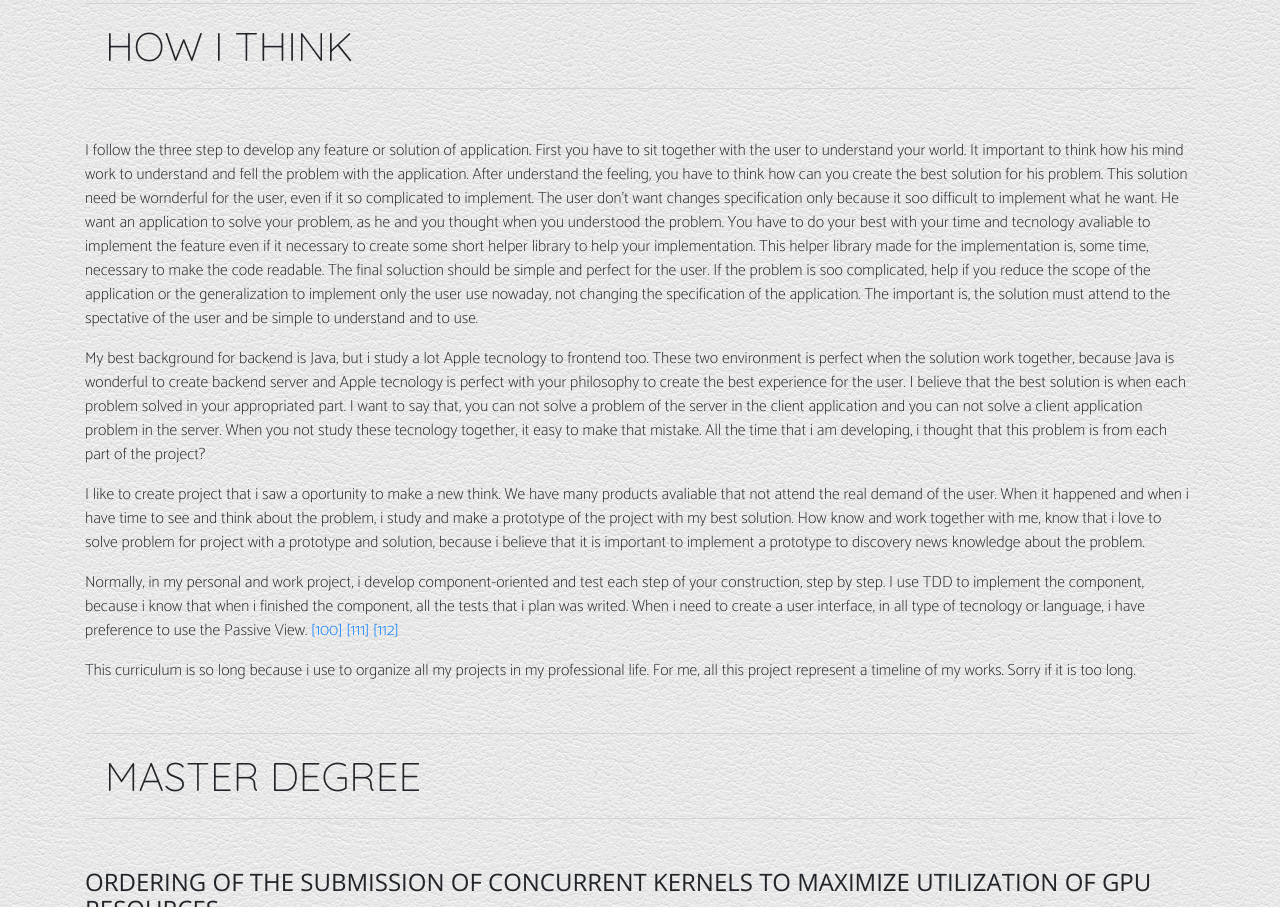
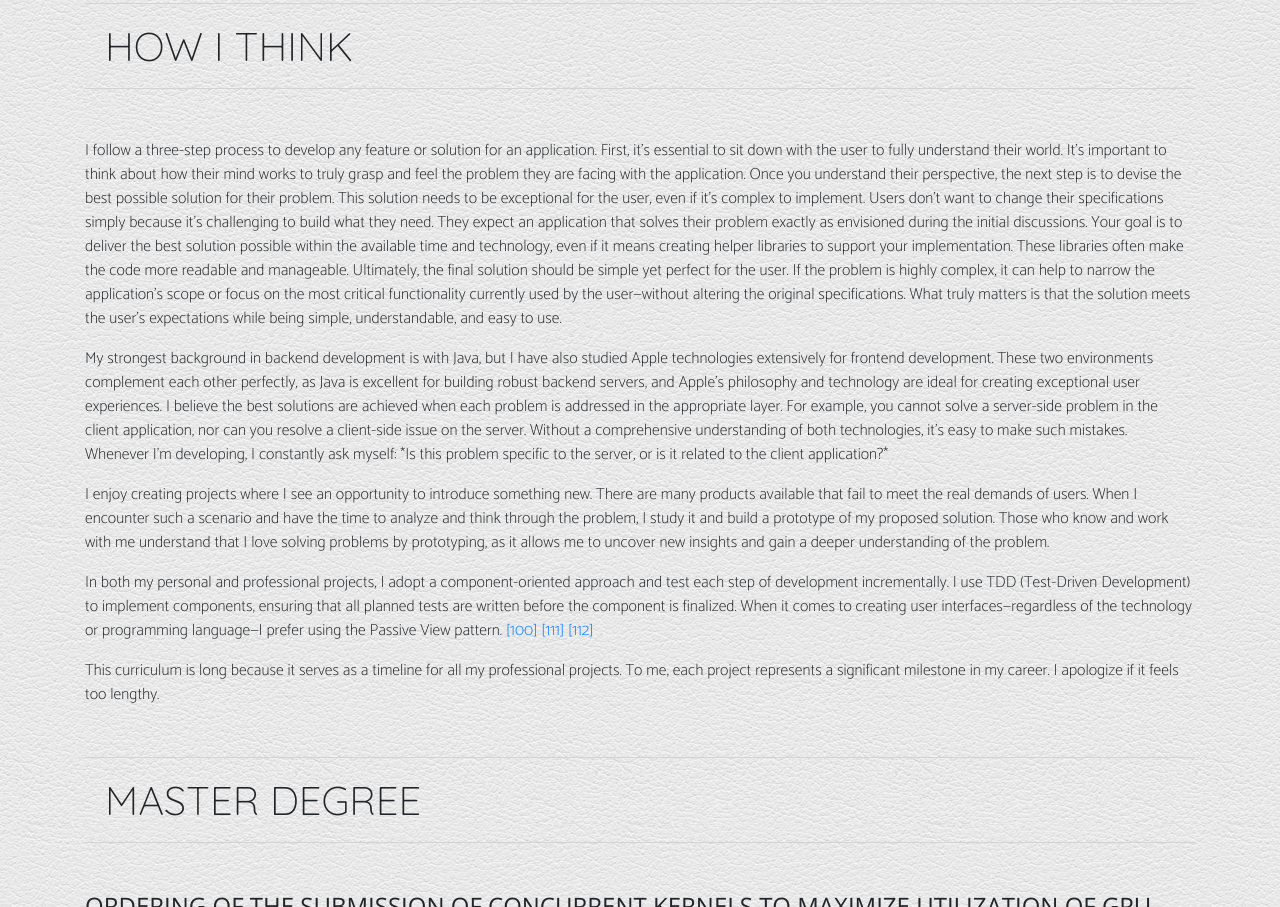
Before and after one commit to bernardobreder/bernardobreder.github.io, a plain HTML site: page index.html in a window 1280 px wide. Shown: the part 976-1883 px from the top of the page. Drawn offline with nearby package versions, Linux system fonts and the light colour scheme.

Commit message:
Update index.html

```diff
--- a/index.html
+++ b/index.html
@@ -138,14 +138,14 @@ This version includes all the work and projects registered under my name, along
                             <a href="https://www.linkedin.com/in/bbreder/">https://www.linkedin.com/in/bbreder</a>
                         </dd>
 
-                        <dt class="col-sm-3">Graduation</dt>
-                        <dd class="col-sm-9">UFF - Ciência da Computação
+                        <dt class="col-sm-3">Bachelor's Degree</dt>
+                        <dd class="col-sm-9">UFF - Computer Science
                             <a class="medium" href="http://www.ic.uff.br/index.php/en-GB/">[8]</a>
                             <a class="medium" href="pub/graduation.pdf">[1]</a>
                         </dd>
 
-                        <dt class="col-sm-3">Master degree</dt>
-                        <dd class="col-sm-9">UFF - Ciência da Computação
+                        <dt class="col-sm-3">Master's Degree</dt>
+                        <dd class="col-sm-9">UFF - Computer Science
                             <a class="medium" href="http://www.ic.uff.br/index.php/en-GB/">[8]</a>
                             <a class="medium" href="pub/master.pdf">[3]</a>
                         </dd>
@@ -183,40 +183,41 @@ This version includes all the work and projects registered under my name, along
         <section class="how-i-think medium">
             <div class="break-page"></div>
             <h1 id="how-i-think">How I Think</h1>
-            <p>I follow the three step to develop any feature or solution of application. First you have to sit together with
-                the user to understand your world. It important to think how his mind work to understand and fell the problem
-                with the application. After understand the feeling, you have to think how can you create the best solution
-                for his problem. This solution need be wornderful for the user, even if it so complicated to implement. The
-                user don't want changes specification only because it soo difficult to implement what he want. He want an
-                application to solve your problem, as he and you thought when you understood the problem. You have to do
-                your best with your time and tecnology avaliable to implement the feature even if it necessary to create
-                some short helper library to help your implementation. This helper library made for the implementation is,
-                some time, necessary to make the code readable. The final soluction should be simple and perfect for the
-                user. If the problem is soo complicated, help if you reduce the scope of the application or the generalization
-                to implement only the user use nowaday, not changing the specification of the application. The important
-                is, the solution must attend to the spectative of the user and be simple to understand and to use.
-            </p>
-            <p>My best background for backend is Java, but i study a lot Apple tecnology to frontend too. These two environment
-                is perfect when the solution work together, because Java is wonderful to create backend server and Apple
-                tecnology is perfect with your philosophy to create the best experience for the user. I believe that the
-                best solution is when each problem solved in your appropriated part. I want to say that, you can not solve
-                a problem of the server in the client application and you can not solve a client application problem in the
-                server. When you not study these tecnology together, it easy to make that mistake. All the time that i am
-                developing, i thought that this problem is from each part of the project?</p>
-            <p>I like to create project that i saw a oportunity to make a new think. We have many products avaliable that not
-                attend the real demand of the user. When it happened and when i have time to see and think about the problem,
-                i study and make a prototype of the project with my best solution. How know and work together with me, know
-                that i love to solve problem for project with a prototype and solution, because i believe that it is important
-                to implement a prototype to discovery news knowledge about the problem.</p>
-            <p>Normally, in my personal and work project, i develop component-oriented and test each step of your construction,
-                step by step. I use TDD to implement the component, because i know that when i finished the component, all
-                the tests that i plan was writed. When i need to create a user interface, in all type of tecnology or language,
-                i have preference to use the Passive View.
-                <a href="https://martinfowler.com/eaaDev/uiArchs.html">[100]</a>
-                <a href="https://martinfowler.com/eaaDev/PassiveScreen.html">[111]</a>
-                <a href="http://www.dreamincode.net/forums/topic/353210-swing-passive-model-view-presenter-in-5-minutes/">[112]</a>
-                <p>This curriculum is so long because i use to organize all my projects in my professional life. For me, all
-                    this project represent a timeline of my works. Sorry if it is too long.</p>
+            <p>I follow a three-step process to develop any feature or solution for an application. First, it’s essential to sit
+    down with the user to fully understand their world. It’s important to think about how their mind works to truly
+    grasp and feel the problem they are facing with the application. Once you understand their perspective, the next
+    step is to devise the best possible solution for their problem. This solution needs to be exceptional for the user,
+    even if it’s complex to implement. Users don’t want to change their specifications simply because it’s challenging
+    to build what they need. They expect an application that solves their problem exactly as envisioned during the
+    initial discussions. Your goal is to deliver the best solution possible within the available time and technology,
+    even if it means creating helper libraries to support your implementation. These libraries often make the code more
+    readable and manageable. Ultimately, the final solution should be simple yet perfect for the user. If the problem is
+    highly complex, it can help to narrow the application’s scope or focus on the most critical functionality currently
+    used by the user—without altering the original specifications. What truly matters is that the solution meets the
+    user’s expectations while being simple, understandable, and easy to use.</p>
+<p>My strongest background in backend development is with Java, but I have also studied Apple technologies extensively
+    for frontend development. These two environments complement each other perfectly, as Java is excellent for building
+    robust backend servers, and Apple’s philosophy and technology are ideal for creating exceptional user experiences. I
+    believe the best solutions are achieved when each problem is addressed in the appropriate layer. For example, you
+    cannot solve a server-side problem in the client application, nor can you resolve a client-side issue on the server.
+    Without a comprehensive understanding of both technologies, it’s easy to make such mistakes. Whenever I’m
+    developing, I constantly ask myself: *Is this problem specific to the server, or is it related to the client
+    application?*</p>
+<p>I enjoy creating projects where I see an opportunity to introduce something new. There are many products available
+    that fail to meet the real demands of users. When I encounter such a scenario and have the time to analyze and think
+    through the problem, I study it and build a prototype of my proposed solution. Those who know and work with me
+    understand that I love solving problems by prototyping, as it allows me to uncover new insights and gain a deeper
+    understanding of the problem.</p>
+<p>In both my personal and professional projects, I adopt a component-oriented approach and test each step of
+    development incrementally. I use TDD (Test-Driven Development) to implement components, ensuring that all planned
+    tests are written before the component is finalized. When it comes to creating user interfaces—regardless of the
+    technology or programming language—I prefer using the Passive View pattern. <a
+        href="https://martinfowler.com/eaaDev/uiArchs.html">[100]</a> <a
+        href="https://martinfowler.com/eaaDev/PassiveScreen.html">[111]</a> <a
+        href="http://www.dreamincode.net/forums/topic/353210-swing-passive-model-view-presenter-in-5-minutes/">[112]</a>
+</p>
+<p>This curriculum is long because it serves as a timeline for all my professional projects. To me, each project
+    represents a significant milestone in my career. I apologize if it feels too lengthy.</p>
         </section>
 
         <section class="stmtnode short d-none">
```
